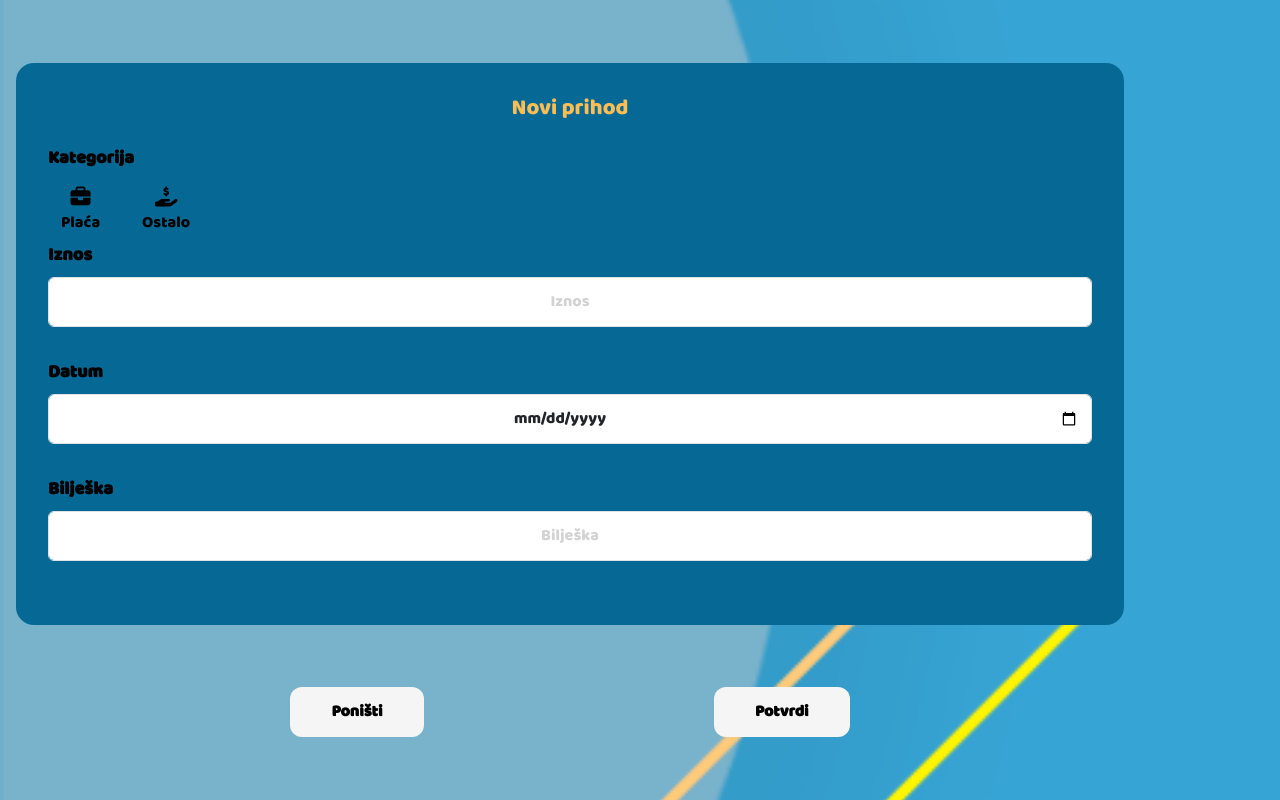
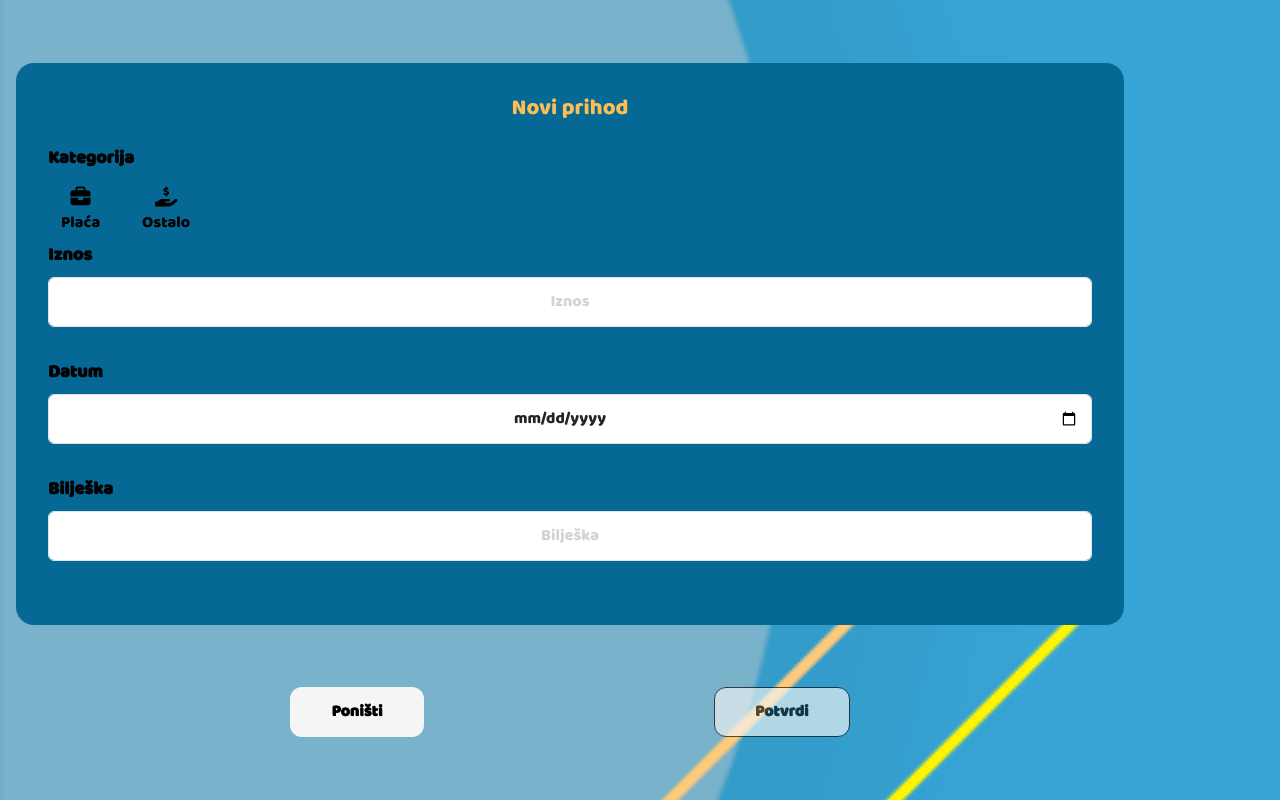
Before and after one commit to emilipuh/frontend, a Vue app: page /dodajPrihod in a window 1280 px wide. Built offline with nearby package versions, Linux system fonts and the light colour scheme; sample sign-in values are in the browser's storage.

Commit message:
Izmjene u kodu radi handlanja grešaka

```diff
--- a/src/components/Potvrdi.vue
+++ b/src/components/Potvrdi.vue
@@ -1,5 +1,6 @@
 <template>
   <button
+    :disabled="isDisabled"
     type="button"
     class="btn"
     data-bs-toggle="modal"
@@ -34,6 +35,17 @@ export default {
     return {
       stanje,
     };
+  },
+  props: {
+    postojiGreska: {
+      type: Boolean,
+      default: true,
+    },
+  },
+  computed: {
+    isDisabled() {
+      return this.postojiGreska;
+    },
   },
   mounted() {
     this.closeModalOnRouteChange();
```
